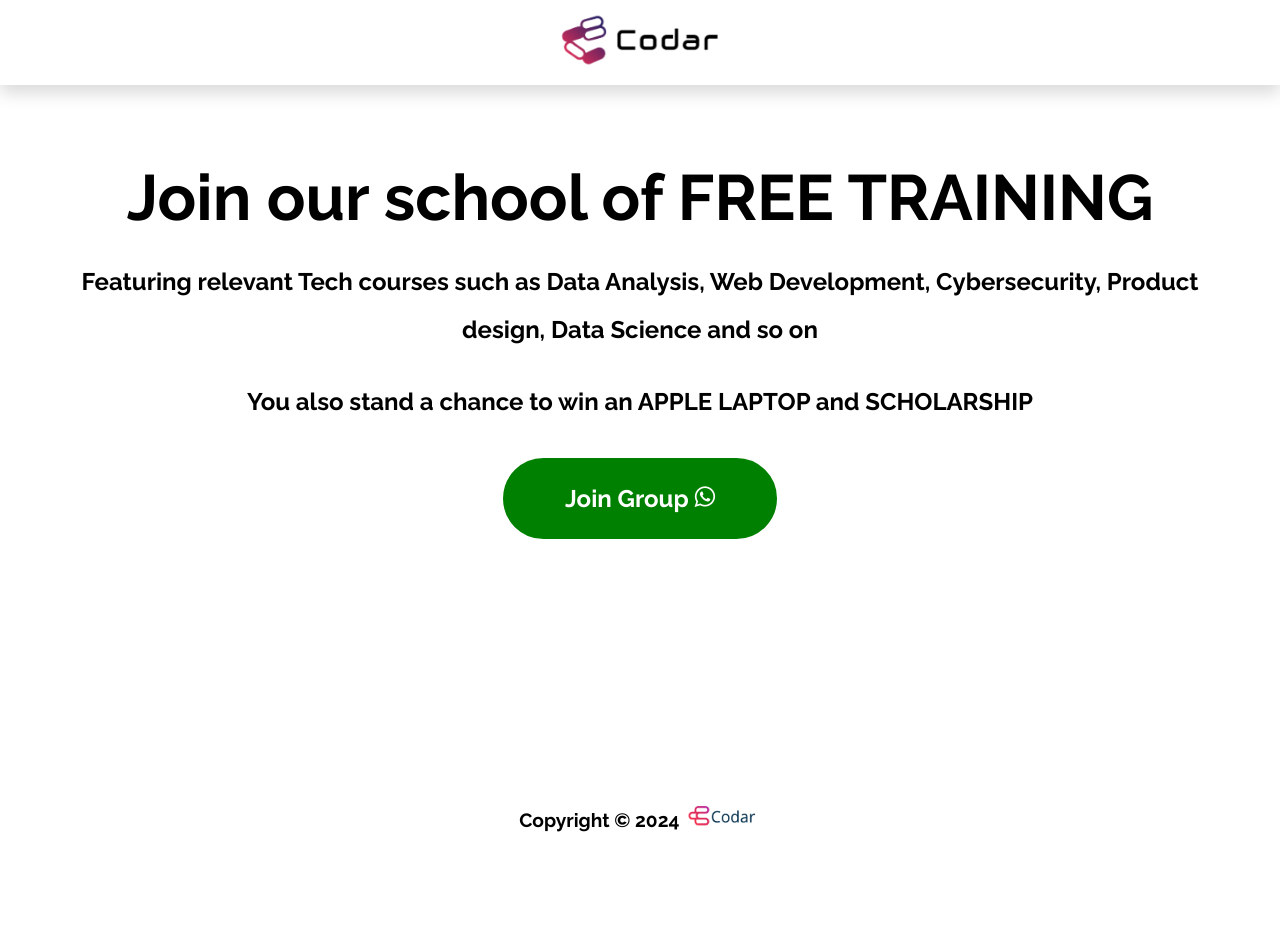
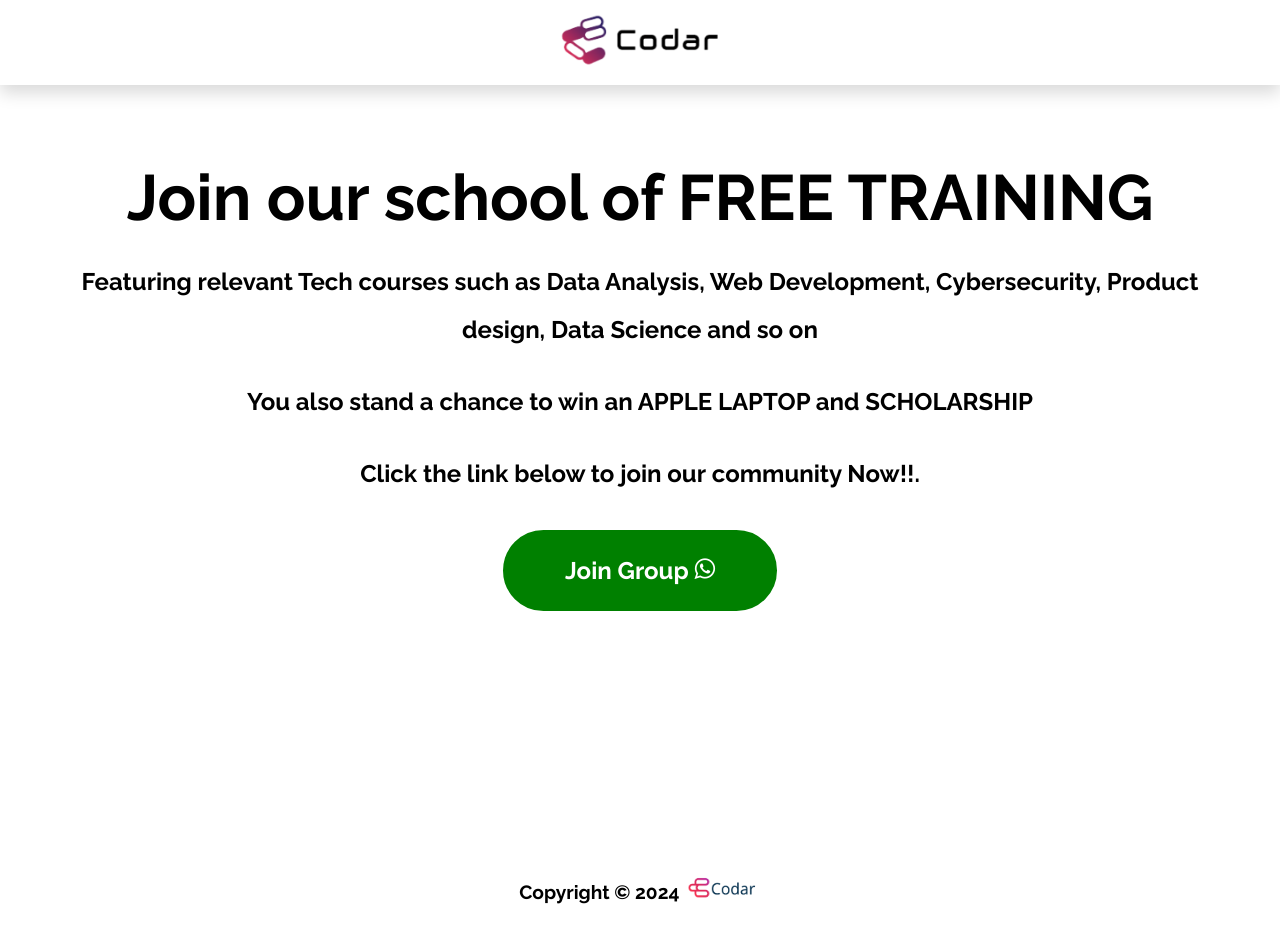
Before and after one commit to Codeverse-programming/Codar-Free-Training-17, a plain HTML site: page index.html in a window 1280 px wide. Before the commit the page ends 855 px from the top, so only its background shows below. Drawn offline with Linux system fonts and the light colour scheme; files whose address does not match are found by name.

Commit message:
free training

```diff
--- a/index.html
+++ b/index.html
@@ -46,6 +46,7 @@
                 <p>
                     You also stand a chance to win an APPLE LAPTOP and SCHOLARSHIP
                 </p>
+                <p>Click the link below to join our community Now!!.</p>
                 <div class="discover">
                     <a href="https://chat.whatsapp.com/K72Eu9SZXyx3tVsdxz3tPE">
                         <button> Join Group <i class=" icon-whatsapp"></i></button>
```
